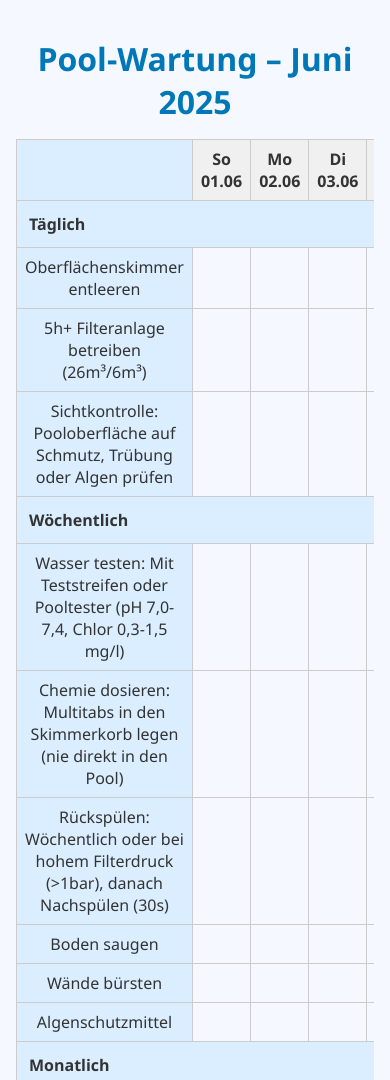
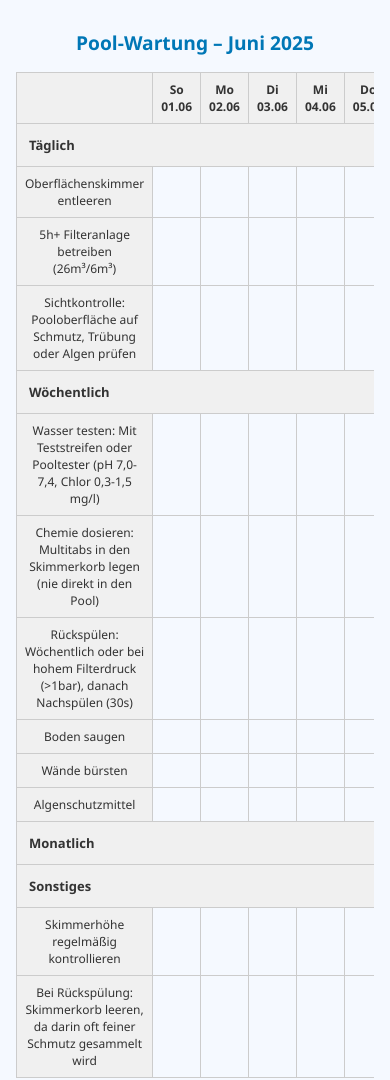
Before and after one commit to Blubbyo/Pool, a plain HTML site: page index.html in a window 390 px wide. Shown: the top 1080 px of the page. Drawn offline with Linux system fonts and the light colour scheme.

Commit message:
Update styles.css

```diff
--- a/styles.css
+++ b/styles.css
@@ -5,6 +5,27 @@
   --done: #4caf50;
   --section-bg: #dbeeff;
 }
+
+/* Für Bildschirme mit maximal 600px Breite (typisch für Smartphones) */
+@media (max-width: 600px) {
+  body {
+    font-size: 14px;
+  }
+
+  th, td {
+    font-size: 12px;
+    padding: 0.25rem;
+  }
+
+  h1 {
+    font-size: 1.2rem;
+  }
+
+  .section-header td {
+    font-size: 13px;
+  }
+}
+
 
 body {
   margin: 0;
@@ -26,6 +47,7 @@ h1 {
 
 .table-wrapper {
   overflow-x: auto;
+  -webkit-overflow-scrolling: touch;
 }
 
 table {
@@ -67,7 +89,7 @@ th {
 td:first-child, th:first-child {
   position: sticky;
   left: 0;
-  background: var(--section-bg);
+  background: #f0f0f0;
   z-index: 2;
 }
 
```
